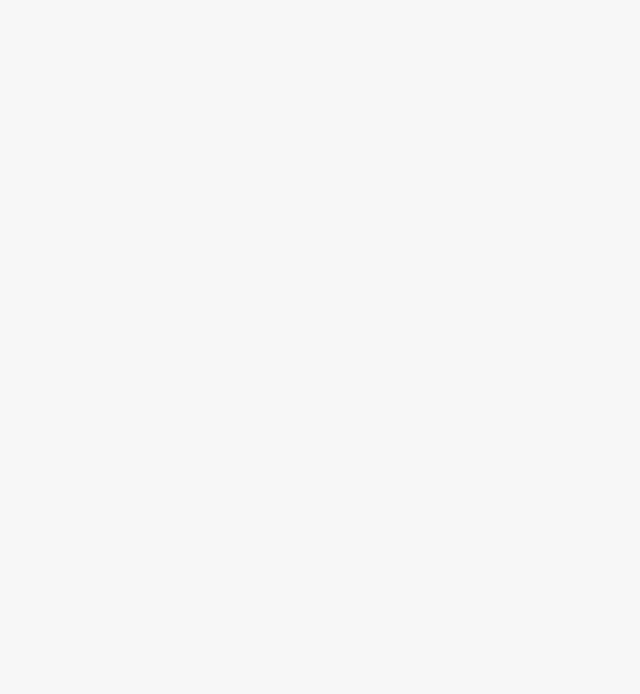
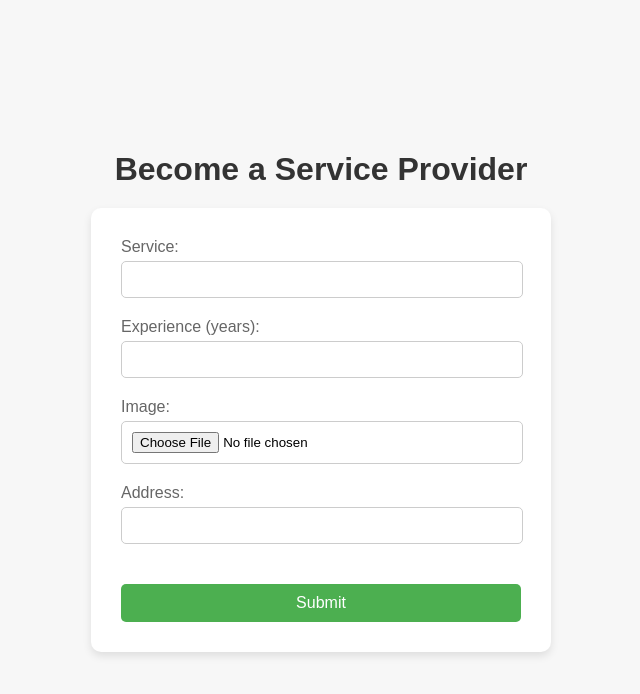
Before and after one commit to abhayhhegde/ServiceSquad, a React (Create React App) app in the folder frontend/: page /become in a window 1280 px wide. Before the commit this address had no page. Shown: the top 694 px of the page, without its empty margins (319-959 px from the left). Built offline with nearby package versions, Linux system fonts and the light colour scheme.

Commit message:
Become provider updated

```diff
--- a/frontend/src/App.js
+++ b/frontend/src/App.js
@@ -5,6 +5,7 @@ import HomePage from './components/HomePage';
 import Login from './components/Login';
 import SignUp from './components/SignUp';
 import ServicesPage from './components/ServicePage';
+import Become from './components/Become';
 
 function App() {
   return (
@@ -14,6 +15,7 @@ function App() {
         <Route path="/login" element={<Login/>} />
         <Route path="/signup" element={<SignUp/>} />
         <Route path='/servicepage' element={<ServicesPage/>} />
+        <Route path='/become' element={<Become/>} />
       </Routes>
     </Router>
   );
--- /dev/null
+++ b/frontend/src/components/Become.css
@@ -0,0 +1,83 @@
+body {
+    font-family: Arial, sans-serif;
+}
+
+.provider-container {
+    display: flex;
+    flex-direction: column;
+    align-items: center;
+    justify-content: center;
+    height: 100vh;
+    background-color: #f7f7f7;
+}
+
+.provider-container h2 {
+    margin-bottom: 20px;
+    font-size: 2em;
+    color: #333;
+}
+
+.provider-container form {
+    background: #fff;
+    padding: 30px;
+    border-radius: 10px;
+    box-shadow: 0 4px 8px rgba(0, 0, 0, 0.1);
+    width: 100%;
+    max-width: 400px;
+    text-align: center;
+}
+
+.provider-container .input-group {
+    margin-bottom: 20px;
+    text-align: left;
+}
+
+.provider-container label {
+    display: block;
+    margin-bottom: 5px;
+    font-size: 1em;
+    color: #666;
+}
+
+.provider-container input {
+    width: calc(100% - 20px);
+    padding: 10px;
+    border: 1px solid #ccc;
+    border-radius: 5px;
+}
+
+.provider-container .submit-button {
+    width: 100%;
+    padding: 10px;
+    background-color: #4CAF50;
+    color: white;
+    border: none;
+    border-radius: 5px;
+    cursor: pointer;
+    font-size: 1em;
+    margin-top: 20px;
+    transition: background-color 0.3s ease;
+}
+
+.provider-container .submit-button:hover {
+    background-color: #45a049;
+}
+
+.provider-container p {
+    margin-top: 20px;
+    font-size: 1em;
+    color: #333;
+}
+
+.provider-container .message {
+    margin-top: 10px;
+    font-size: 0.9em;
+}
+
+.provider-container .message.error {
+    color: red;
+}
+
+.provider-container .message.success {
+    color: green;
+}
--- /dev/null
+++ b/frontend/src/components/Become.js
@@ -0,0 +1,83 @@
+import React, { useState } from 'react';
+import axios from 'axios';
+import './Become.css';
+
+const Become = () => {
+  const [service, setService] = useState('');
+  const [experience, setExperience] = useState('');
+  const [image, setImage] = useState(null);
+  const [address, setAddress] = useState('');
+  const [message, setMessage] = useState('');
+
+  const handleImageChange = (e) => {
+    setImage(e.target.files[0]);
+  };
+
+  const handleSubmit = async (e) => {
+    e.preventDefault();
+
+    const formData = new FormData();
+    formData.append('service', service);
+    formData.append('experience', experience);
+    formData.append('image', image);
+    formData.append('address', address);
+
+    try {
+      const response = await axios.post('http://localhost:5000/become-service-provider', formData, {
+        headers: {
+          'Content-Type': 'multipart/form-data',
+        },
+      });
+      setMessage(response.data.message);
+    } catch (error) {
+      setMessage('Error submitting form');
+    }
+  };
+
+  return (
+    <div className="provider-container">
+      <h2>Become a Service Provider</h2>
+      <form onSubmit={handleSubmit}>
+        <div className="input-group">
+          <label>Service:</label>
+          <input
+            type="text"
+            value={service}
+            onChange={(e) => setService(e.target.value)}
+            required
+          />
+        </div>
+        <div className="input-group">
+          <label>Experience (years):</label>
+          <input
+            type="number"
+            value={experience}
+            onChange={(e) => setExperience(e.target.value)}
+            required
+          />
+        </div>
+        <div className="input-group">
+          <label>Image:</label>
+          <input
+            type="file"
+            onChange={handleImageChange}
+            required
+          />
+        </div>
+        <div className="input-group">
+          <label>Address:</label>
+          <input
+            type="text"
+            value={address}
+            onChange={(e) => setAddress(e.target.value)}
+            required
+          />
+        </div>
+        <button type="submit" className="submit-button">Submit</button>
+      </form>
+      <p className="message">{message}</p>
+    </div>
+  );
+};
+
+export default Become;
--- a/frontend/src/components/ServicePage.js
+++ b/frontend/src/components/ServicePage.js
@@ -86,7 +86,7 @@ const ServicesPage = () => {
         ))}
       </div>
       <div>
-        <button className='provider' type='submit'>Become a service provider !</button>
+        <Link to='/become'><button className='provider' type='submit'>Become a service provider !</button></Link>
       </div>
     </div>
   );
```
